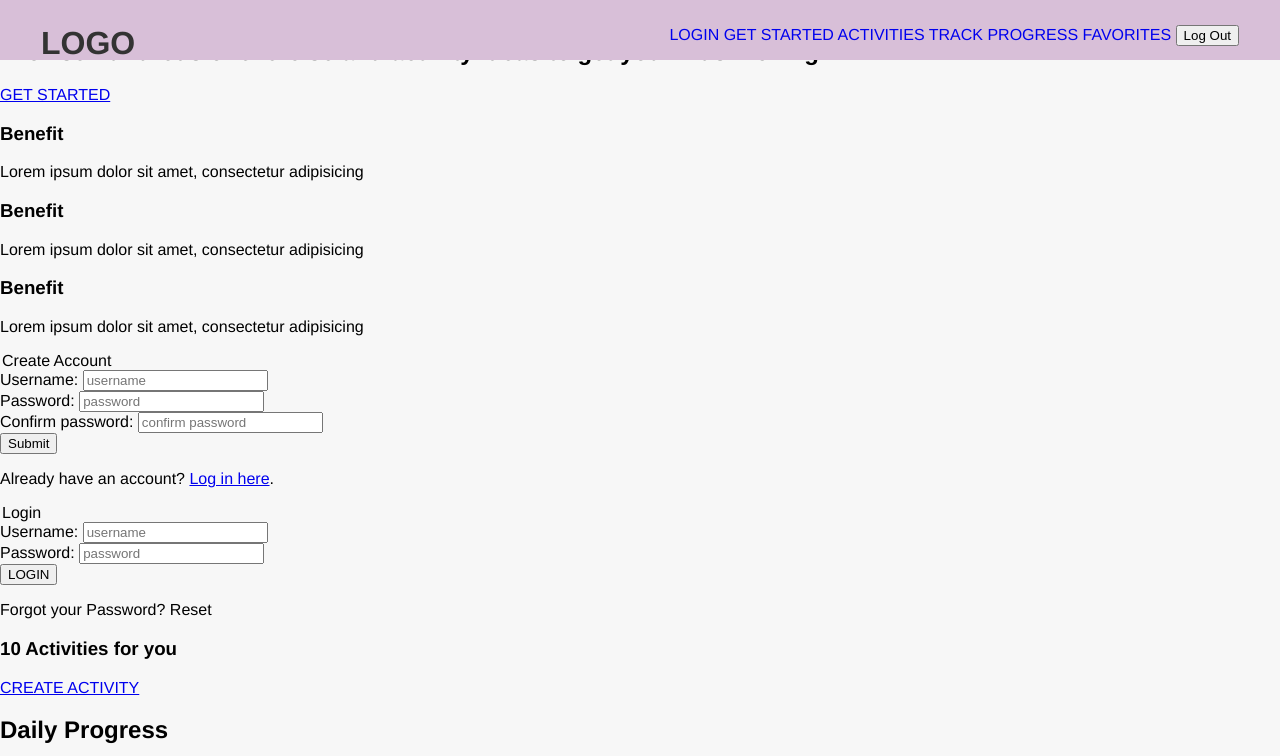
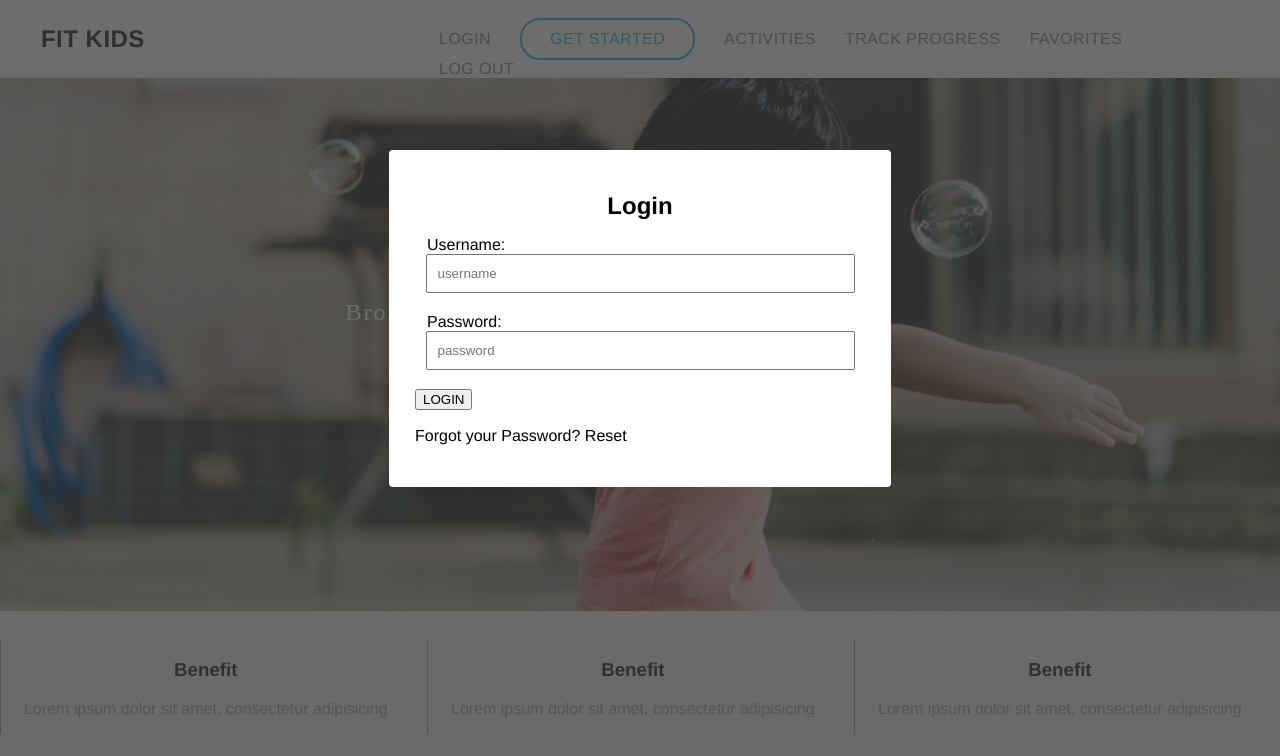
Before and after one commit to Moraleg/Fitkids, a website: page public/index.html in a window 1280 px wide. Shown: the top 756 px of the page. Drawn offline with nearby package versions, Linux system fonts and the light colour scheme.

Commit message:
Added main page styling and started modal styling

```diff
--- a/public/css/main.css
+++ b/public/css/main.css
@@ -1,34 +1,231 @@
-body{
+body {
   margin: 0;
   padding: 0;
   background-color: #F7F7F7;
-  font-family: helvetica, 'sans-serif';
+  font-family: 'Helvetica Neue', 'sans-serif';
 }
 
 header {
-  position: fixed;
+  position: static;
   top: 0;
   width: 100%;
-  height: 60px;
-  background-color: thistle;
+  height: 72px;
+  background-color: white;
 }
 
 .logo {
   display: inline-block;
   float: left;
   color: #333;
-  margin-top: 25px;
-  /*margin-bottom: 25px;*/
-  margin-left: 3.2%;
+  margin: 25px 0 17px 3.2%;
+  letter-spacing: 0.49px;
+
 }
 
 nav {
   display: inline-block;
   float: right;
-  margin-top: 25px;
+  margin-top: 18px;
   margin-right: 3.2%;
+  letter-spacing: 0.46px;
+  width: 800px;
 }
 
 nav a {
+  display: inline-block;
   text-decoration: none;
+  color: #929292;
+  margin-right: 3%;
 }
+
+nav a:hover {
+  color: #333;
+}
+
+nav a:before {
+  content: "";
+ position: absolute;
+ width: 100%;
+ height: 2px;
+ bottom: 0;
+ left: 0;
+ background-color: #2BCEC5;
+ visibility: hidden;
+ -webkit-transform: scaleX(0);
+ transform: scaleX(0);
+ -webkit-transition: all 0.3s ease-in-out 0s;
+ transition: all 0.3s ease-in-out 0s;
+}
+
+nav a:hover:before {
+  visibility: visible;
+  -webkit-transform: scaleX(1);
+  transform: scaleX(1);
+}
+
+.signup {
+  border: 2px solid #2BCEC5;
+  color: #2BCEC5;
+  padding: 10px 28px;
+  border-radius: 20px;
+}
+
+.banner {
+  position: relative;
+}
+
+.banner-img {
+  width: 100vw;
+  background-color: #333;
+}
+
+.banner-h1 {
+  text-align: center;
+  position: absolute;
+  top: 200px;
+  left: 27%;
+  color: white;
+  line-height: 40px;
+  letter-spacing: 2px;
+  font-family: 'Apercu', 'sans-serif';
+  font-weight: normal;
+}
+
+.browse {
+  position: absolute;
+  bottom: 35%;
+  left: 43%;
+  font-size: 14px;
+  text-decoration: none;
+  letter-spacing: 0.46px;
+  color: white;
+  border: 2px solid #2BCEC5;
+  background-color: #2BCEC5;
+  padding: 10px 20px;
+  border-radius: 20px;
+}
+
+main {
+  margin-top: 25px;
+}
+.mid {
+  display: inline-block;
+  text-align: center;
+  margin: 0 12px 0 auto;
+  width: 32%;
+  border-left: 1px solid #ACACAC;
+}
+
+.mid h3 {
+  color: #333;
+}
+
+.mid p {
+  color: #ACACAC;
+}
+
+/*****************UNIVERSAL MODAL CODE*******************/
+
+.modal {
+  position: fixed;
+  top: 0;
+  left: 0;
+  height: 100%;
+  width: 100%;
+  z-index: 1;
+  background-color: rgba(48, 48, 48, 0.7);
+}
+
+.modal-input-box {
+  background-color: white;
+  width: 450px;
+  border-radius: 4px;
+  margin: 150px auto;
+  padding: 2%;
+  line-height: 120%;
+}
+
+.legend-container {
+  display: flex
+}
+
+.legend-container legend {
+  margin: auto;
+}
+
+label {
+  margin-left: 12px;
+}
+
+#username, #password, #confirmPassword {
+  padding: 10px;
+  display: block;
+  width: 90%;
+  margin-bottom: 10px;
+  margin: auto;
+}
+
+/*****************GET STARTED MODAL*******************/
+
+#signup-modal {
+  overflow: auto;
+  display: none;
+}
+
+sign-up-form {
+  text-align: left;
+  color: #333;
+}
+
+sign-up-form h2 {
+  font-weight: normal;
+  text-align: center;
+}
+
+#create-account-btn {
+  letter-spacing: 0.46px;
+  color: white;
+  border: 2px solid #2BCEC5;
+  background-color: #2BCEC5;
+  padding: 10px 20px;
+  border-radius: 20px;
+  text-align: center;
+  display: block;
+  margin: 0 auto;
+  cursor: pointer;
+}
+
+#login-anchor {
+  text-decoration: none;
+  color: #2BCEC5;
+}
+
+.signup-text {
+  text-align: center;
+}
+
+/**********************LOGIN MODAL*******************/
+
+.modal {
+  position: fixed;
+  top: 0;
+  left: 0;
+  height: 100%;
+  width: 100%;
+  z-index: 1;
+  background-color: rgba(48, 48, 48, 0.7);
+}
+
+#login-modal {
+  /*overflow: auto;*/
+  /*display: none;*/
+}
+
+.modal-input-box {
+  background-color: white;
+  width: 450px;
+  border-radius: 4px;
+  margin: 150px auto;
+  padding: 2%;
+  line-height: 120%;
+}
--- a/public/index.html
+++ b/public/index.html
@@ -22,35 +22,38 @@
     <!-- delete profile form directive and controller -->
     <script src="js/directives/delete-profile.js" charset="utf-8"></script>
     <script src="js/controllers/delete-profile.js" charset="utf-8"></script>
+    <!--Modal JS & jQuery Links-->
+    <script src="https://ajax.googleapis.com/ajax/libs/jquery/3.2.1/jquery.min.js"></script>
+    <script src="/js/modal.js"></script>
   </head>
   <body>
     <!--MAIN PAGE-->
     <header>
-      <h1 class="logo">LOGO</h1>
+      <h2 class="logo">FIT KIDS</h2>
       <nav>
         <a href="#">LOGIN</a>
-        <a href="#">GET STARTED</a>
+        <a id="openModal" class="signup" href="#">GET STARTED</a>
         <a href="#">ACTIVITIES</a>
         <a href="#">TRACK PROGRESS</a>
         <a href="#">FAVORITES</a>
         <user-logout></user-logout>
       </nav>
     </header>
+      <section class="banner">
+        <img class="banner-img" src="/images/banner-img.png" alt="banner image">
+        <h1 class="banner-h1">Browse hundreds of exercise and activity ideas<br/> to get your kids moving</h1>
+        <a class="browse" href="#">BROWSE ACTIVITIES</a>
+      </section>
       <main>
-      <section>
-        <img src="/" alt="">
-        <h2>Browse hundreds of exercise and activity ideas to get your kids moving</h2>
-        <a href="#">GET STARTED</a>
-      </section>
-      <section>
+        <section class="mid">
           <h3>Benefit</h3>
           <p>Lorem ipsum dolor sit amet, consectetur adipisicing</p>
         </section>
-      <section>
+        <section class="mid">
           <h3>Benefit</h3>
           <p>Lorem ipsum dolor sit amet, consectetur adipisicing</p>
         </section>
-      <section>
+        <section class="mid">
           <h3>Benefit</h3>
           <p>Lorem ipsum dolor sit amet, consectetur adipisicing</p>
         </section>
@@ -58,16 +61,16 @@
     <!--END MAIN PAGE-->
 
     <!--CREATE ACCOUNT MODAL-->
-    <section>
-      <section>
+    <section id="signup-modal" class="modal">
+      <section class="modal-input-box">
         <sign-up-form></sign-up-form>
       </section>
     </section>
     <!--END CREATE ACCOUNT MODAL-->
 
     <!--LOGIN MODAL-->
-    <section>
-      <section>
+    <section id="login-modal" class="modal">
+      <section class="modal-input-box">
         <login-form></login-form>
       </section>
     </section>
@@ -120,6 +123,7 @@
     </section>
     <!--END USER EDIT MODAL-->
 
-
+    <!--FOOTER-->
+    <footer></footer>
   </body>
 </html>
--- a/public/partials/login-form.html
+++ b/public/partials/login-form.html
@@ -1,5 +1,7 @@
 <form ng-submit="login.submitLogin()">
-  <legend>Login</legend>
+  <div class="legend-container">
+    <legend><h2>Login</h2></legend>
+  </div>
   <label for="username">Username:</label>
   <input id="username" type="text" placeholder="username" ng-model="login.username" required/>
   <br/>
--- a/public/partials/logout.html
+++ b/public/partials/logout.html
@@ -1 +1 @@
-<button ng-click="logout.logoutUser()">Log Out</button>
+<a ng-click="logout.logoutUser()">LOG OUT</a>
--- a/public/partials/sign-up-form.html
+++ b/public/partials/sign-up-form.html
@@ -1,15 +1,17 @@
-<form class="" ng-submit="signUp.createAccount()">
-  <legend>Create Account</legend>
-    <label for="username">Username: </label>
+<form class="form" ng-submit="signUp.createAccount()">
+  <div class="legend-container">
+    <legend align="center"><h2>Create Account</h2></legend>
+  </div>
+    <label for="username">Username: </label><br/>
     <input id="username" type="text" placeholder="username" ng-model="signUp.username" required/>
     <br />
-    <label for="password">Password: </label>
+    <label for="password">Password: </label><br/>
     <input id="password" type="password" placeholder="password" ng-model="signUp.password" required min-length="8" />
     <br />
-    <label for="confirmPassword">Confirm password: </label>
+    <label for="confirmPassword">Confirm password: </label><br/>
     <input id="confirmPassword" type="password" placeholder="confirm password" ng-model="signUp.confirmPassword" required minlength="8"/>
     <br />
-    <input type="submit" />
+    <input id="create-account-btn" type="submit" value="CREATE ACCOUNT" />
 </form>
-<p ng-if="signUp.mismatchedPW">Sorry, the passwords you entered did not match.</p>
-<p>Already have an account? <a href="#">Log in here</a>.</p>
+<p class="signup-text" ng-if="signUp.mismatchedPW">Sorry, the passwords you entered did not match.</p>
+<p class="signup-text">Already have an account? <a id="login-anchor" href="#">Login Here</a></p>
```
Also changed, not shown: public/images/banner-img.png (added). Lines whose indentation alone changed are shown as unchanged.
